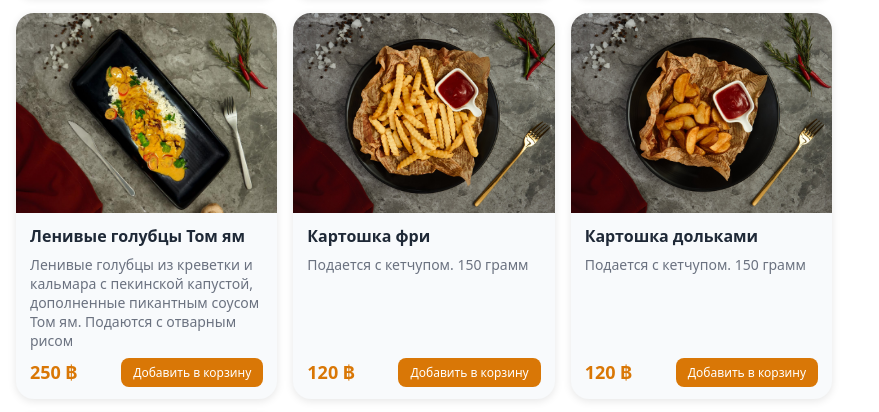
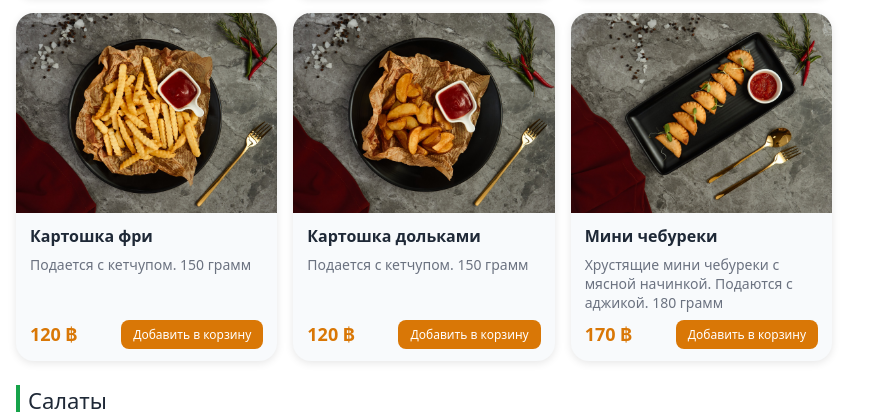
Before and after one commit to smokefactorybbq-star/mini-app, a website: page index.html in a window 1280 px wide. Shown: the part 2932-3344 px from the top of the page, without its empty margins (0-879 px from the left). Drawn offline with Linux system fonts and the light colour scheme; no server answers.

Commit message:
Update index.html

```diff
--- a/index.html
+++ b/index.html
@@ -654,7 +654,6 @@
 
         { name: "Зраза", img: "/images/zraza.jpeg", price: 200, desc: "Картофельная зраза с мясной начинкой. Подается с соленым огурцом, маринованным луком и сметаной. 210 грамм" },
         { name: "Драники", img: "/images/draniki.jpeg", price: 200, desc: "Подаются с малосоленым лососем, зеленью и сметаной. 200 грамм" },
-        { name: "Ленивые голубцы Том ям", img: "/images/golubtomyam.jpeg", price: 250, desc: "Ленивые голубцы из креветки и кальмара с пекинской капустой, дополненные пикантным соусом Том ям. Подаются с отварным рисом" },
         { name: "Картошка фри", img: "/images/kart fri.jpeg", price: 120, desc: "Подается с кетчупом. 150 грамм" },
         { name: "Картошка дольками", img: "/images/kart dolki.jpeg", price: 120, desc: "Подается с кетчупом. 150 грамм" },
         { name: "Мини чебуреки", img: "/images/min chebureki.jpeg", price: 170, desc: "Хрустящие мини чебуреки с мясной начинкой. Подаются с аджикой. 180 грамм" },
```
